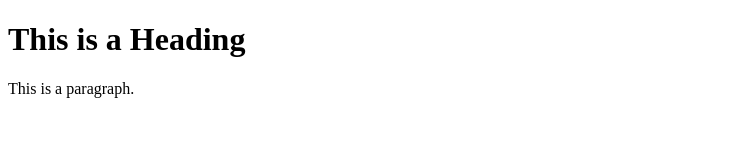
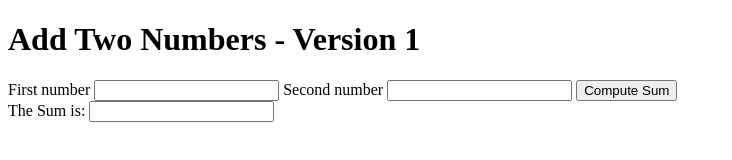
Before and after one commit to BuddyBugarin/ITC, a plain HTML site: page index.html in a window 1280 px wide. Shown: the whole page, without its empty margins (0-732 px from the left). Drawn offline with Linux system fonts and the light colour scheme.

Commit message:
Update index.html

```diff
--- a/index.html
+++ b/index.html
@@ -1,12 +1,33 @@
+
 <!DOCTYPE html>
-<html>
+<html lang="en">
 <head>
-<title>Page Title</title>
+    <title>Add Two Numbers - Version 1</title>
 </head>
 <body>
+    <h1>Add Two Numbers - Version 1</h1>
+    <label>First number</label>
+    <input type="number" id="n1">
+    <label>Second number</label>
+    <input type="number" id="n2">
+    <button onclick="computeSum()">Compute Sum</button>
+    <br>
+    <label>The Sum is:</label>
+    <input type="number" id="sum" readonly>
+    </input>
 
-<h1>This is a Heading</h1>
-<p>This is a paragraph.</p>
+    <script>
+        function computeSum() {
+            // Get the values of the input fields
+            const num1 = parseFloat(document.getElementById('n1').value);
+            const num2 = parseFloat(document.getElementById('n2').value);
 
+            // Calculate the sum
+            const sum = num1 + num2;
+
+            // Display the sum in the output field
+            document.getElementById('sum').value = sum;
+        }
+    </script>
 </body>
 </html>
```
